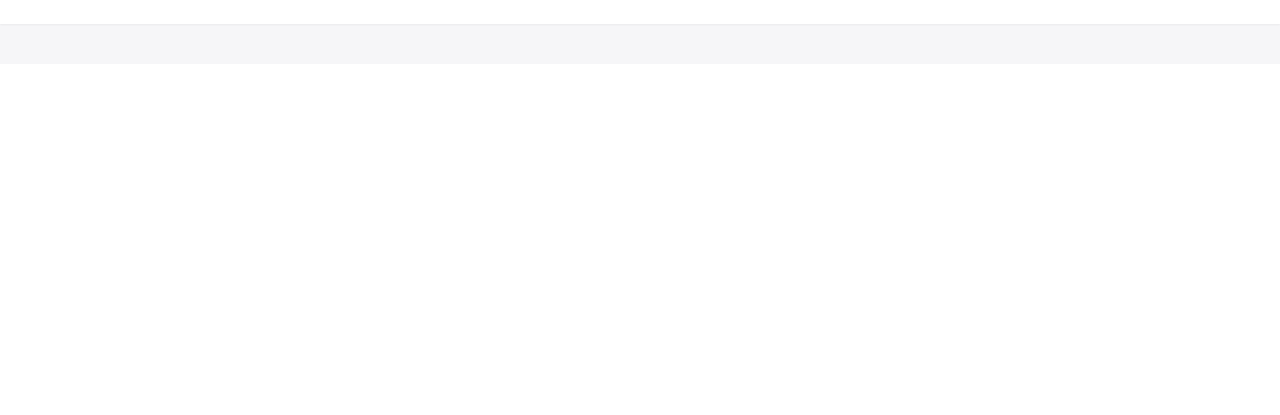
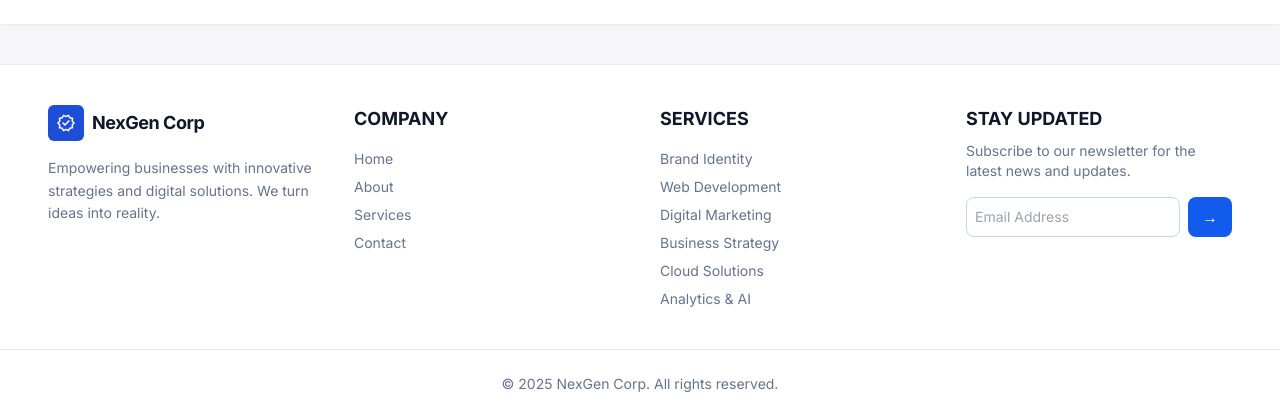
Before and after one commit to Chandrafebriyanto/project-company-profile, a React (Vite) app in the folder frontend/: page / in a window 1280 px wide. Shown: the part 888-1303 px from the top of the page. Before the commit the page ends 952 px from the top, so only its background shows below. Built offline with nearby package versions, Linux system fonts and the light colour scheme.

Commit message:
modify about & home, add footer for about and home

```diff
--- a/frontend/src/About.tsx
+++ b/frontend/src/About.tsx
@@ -2,6 +2,7 @@ import Heroabout from "./components/HeroAbout";
 import Stats from "./components/stats";
 import Visimisi from "./components/Visimisi";
 import Team from "./components/Team";
+import Footer from "./components/Footer";
 
 function About() {
   return (
@@ -11,6 +12,7 @@ function About() {
         <Stats />
         <Visimisi />
         <Team />
+        <Footer />
       </div>
     </>
   );
--- a/frontend/src/Home.tsx
+++ b/frontend/src/Home.tsx
@@ -1,5 +1,6 @@
 import Hero from "./components/Hero";
 import Socialproof from "./components/Socialproof";
+import Footer from "./components/Footer";
 
 export default function Home() {
   return (
@@ -7,6 +8,7 @@ export default function Home() {
       <div className="bg-background-light min-h-screen flex flex-col">
         <Hero />
         <Socialproof />
+        <Footer />
       </div>
     </>
   );
--- /dev/null
+++ b/frontend/src/components/Footer.tsx
@@ -0,0 +1,135 @@
+import { Link, useLocation } from "react-router-dom";
+
+function Footer() {
+  const location = useLocation();
+  const bgColor =
+    location.pathname === "/about" ? "bg-background-light" : "bg-white";
+
+  return (
+    <>
+      <div
+        className={`${bgColor} mt-auto border-t transition-colors duration-300`}
+      >
+        <div className="grid grid-cols-1 md:grid-cols-2 lg:grid-cols-4 px-6 lg:px-[min(3rem,5%)] py-10 gap-10 lg:gap-10">
+          {/* KOLOM 1: Logo & Deskripsi */}
+          <div className="flex flex-col gap-4">
+            <div className="flex items-center gap-2">
+              <span className="material-symbols-outlined text-[20px] text-white bg-blue-700 rounded-md p-2">
+                verified
+              </span>
+              <h1 className="text-lg font-bold tracking-tight text-slate-900">
+                NexGen Corp
+              </h1>
+            </div>
+            <p className="text-slate-500 text-sm leading-relaxed">
+              Empowering businesses with innovative strategies and digital
+              solutions. We turn ideas into reality.
+            </p>
+          </div>
+
+          {/* KOLOM 2: Company Links */}
+          <div className="flex flex-col gap-2">
+            <h1 className="font-bold text-lg text-slate-900 mb-2">COMPANY</h1>
+            <Link
+              to="/"
+              className="text-slate-500 hover:text-blue-700 text-sm transition-colors"
+            >
+              Home
+            </Link>
+            <Link
+              to="/about"
+              className="text-slate-500 hover:text-blue-700 text-sm transition-colors"
+            >
+              About
+            </Link>
+            <Link
+              to="/services"
+              className="text-slate-500 hover:text-blue-700 text-sm transition-colors"
+            >
+              Services
+            </Link>
+            <Link
+              to="/contact"
+              className="text-slate-500 hover:text-blue-700 text-sm transition-colors"
+            >
+              Contact
+            </Link>
+          </div>
+
+          {/* KOLOM 3: Services Links */}
+          <div className="flex flex-col gap-2">
+            <h1 className="font-bold text-lg text-slate-900 mb-2">SERVICES</h1>
+            <Link
+              to="#"
+              className="text-slate-500 hover:text-blue-700 text-sm transition-colors"
+            >
+              Brand Identity
+            </Link>
+            <Link
+              to="#"
+              className="text-slate-500 hover:text-blue-700 text-sm transition-colors"
+            >
+              Web Development
+            </Link>
+            <Link
+              to="#"
+              className="text-slate-500 hover:text-blue-700 text-sm transition-colors"
+            >
+              Digital Marketing
+            </Link>
+            <Link
+              to="#"
+              className="text-slate-500 hover:text-blue-700 text-sm transition-colors"
+            >
+              Business Strategy
+            </Link>
+            <Link
+              to="#"
+              className="text-slate-500 hover:text-blue-700 text-sm transition-colors"
+            >
+              Cloud Solutions
+            </Link>
+            <Link
+              to="#"
+              className="text-slate-500 hover:text-blue-700 text-sm transition-colors"
+            >
+              Analytics & AI
+            </Link>
+          </div>
+
+          {/* KOLOM 4: Newsletter */}
+          <div className="flex flex-col gap-4">
+            <div>
+              <h1 className="font-bold text-lg text-slate-900 mb-2">
+                STAY UPDATED
+              </h1>
+              <p className="text-slate-500 text-sm">
+                Subscribe to our newsletter for the latest news and updates.
+              </p>
+            </div>
+            <form action="" className="flex gap-2">
+              <input
+                type="email"
+                className="w-full p-2 rounded-lg border border-slate-300 focus:outline-none focus:border-blue-700 text-sm"
+                placeholder="Email Address"
+              />
+              <button
+                type="button"
+                className="bg-primary text-white p-2 rounded-lg hover:bg-blue-700 transition-all hover:shadow-md flex items-center justify-center min-w-[44px]"
+              >
+                &#8594;
+              </button>
+            </form>
+          </div>
+        </div>
+
+        <hr className="border-slate-200" />
+        <div className="text-center text-slate-500 text-sm py-6 px-4">
+          &copy; {new Date().getFullYear()} NexGen Corp. All rights reserved.
+        </div>
+      </div>
+    </>
+  );
+}
+
+export default Footer;
```
